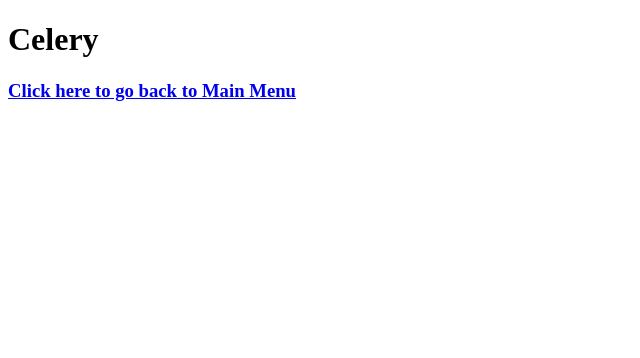
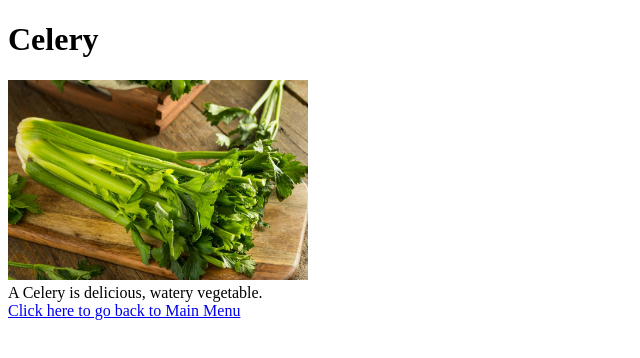
Before and after one commit to jchen292/Vegetables-Web-App-GroupProj, a plain HTML site: page celery.html in a window 1280 px wide. Shown: the whole page, without its empty margins (0-640 px from the left). Drawn offline with Linux system fonts and the light colour scheme.

Commit message:
Celery Updated

```diff
--- a/celery.html
+++ b/celery.html
@@ -3,9 +3,14 @@
 <body>
 
 <h1>Celery</h1>
-
+<img src = "celery.jpg" alt = "Celery Picture" style="width:300px;height:200px;" >
+<br>
 </body>
 
-<h3><a href="index.html">Click here to go back to Main Menu</a></h3>
+A Celery is delicious, watery vegetable.
+<br>
+<a href="index.html">Click here to go back to Main Menu</a>
 
+
+<br>
 </html>
```
Also changed, not shown: celery.jpg (added).
